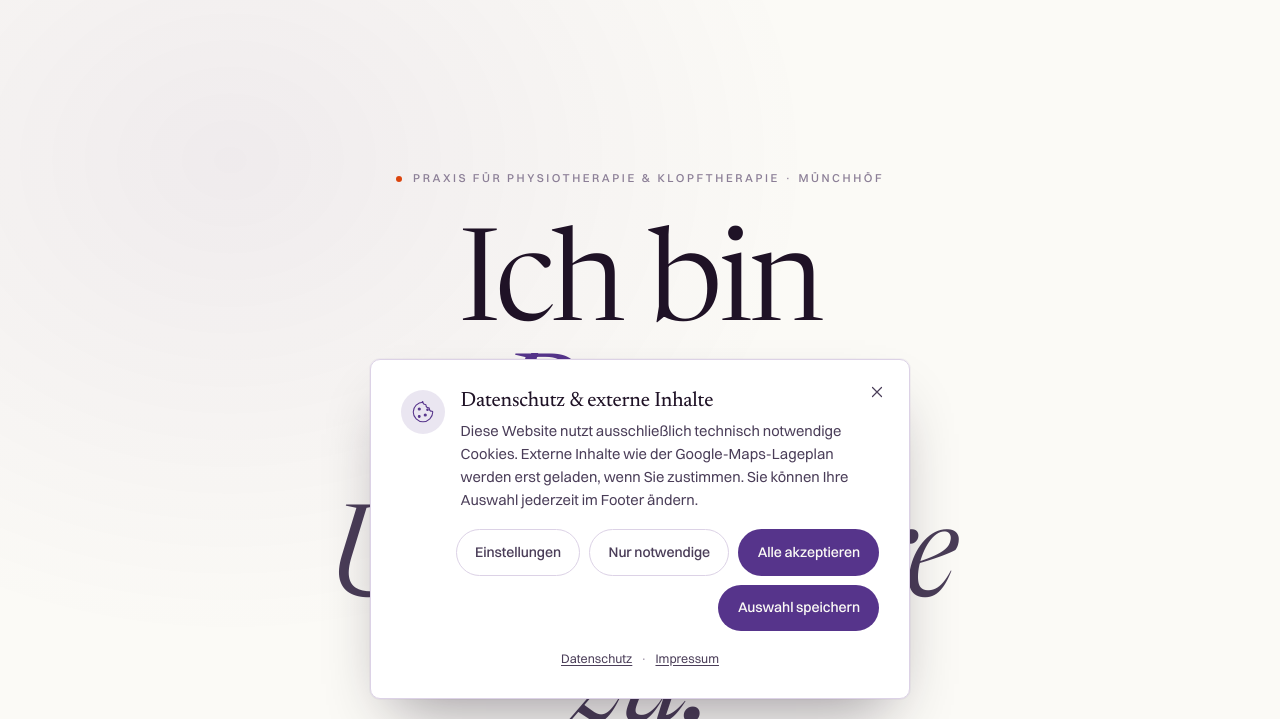
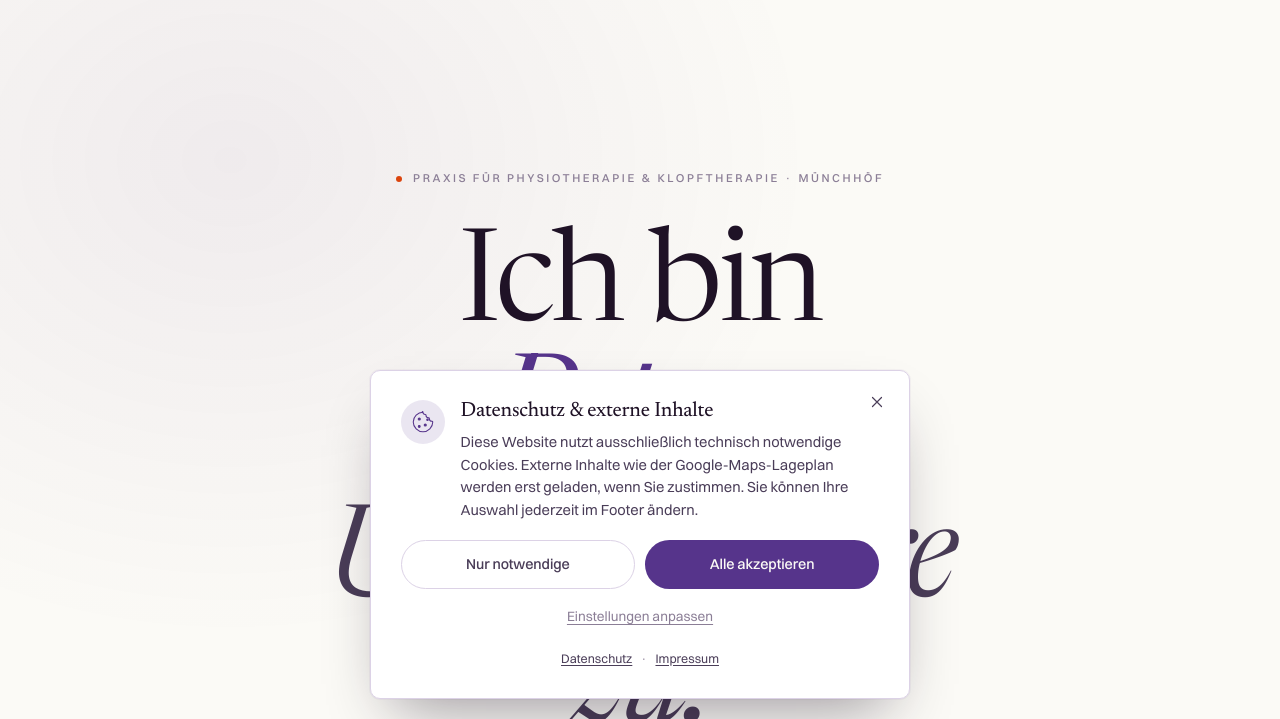
Before and after one commit to Lange-Co-Consulting/praxis-petra-schemmann, a website: page index.html in a window 1280 px wide. Shown: the part 81-800 px from the top of the page. Drawn offline with Linux system fonts and the light colour scheme.

Commit message:
Clean up cookie banner layout
The action area was visually confusing: 3-4 pill buttons wrapping
across rows with mixed primary/ghost styles, and "Auswahl speichern"
was leaking through into the initial view because .consent-btn's
display:inline-flex was overriding the [hidden] attribute.

Fixes:
- Add .consent-btn[hidden] / .consent-link[hidden] -> display:none
  so the JS-driven hidden state actually hides buttons.
- 2-column grid for the actions (Nur notwendige | Alle akzeptieren)
  -- both filling their column equally.
- "Einstellungen" demoted from a fourth pill to a subtle underlined
  text link beneath the grid, which is what it actually is: an
  optional escape hatch into the granular settings view.
- In settings view, hide rejectBtn too -- the user can reject
  External Media via the toggle. Now the grid stays at 2 buttons
  (Alle akzeptieren | Auswahl speichern) instead of wrapping.

```diff
--- a/script.js
+++ b/script.js
@@ -244,9 +244,6 @@ function buildConsentBanner({ openInSettings = false } = {}) {
       </div>
 
       <div class="consent-actions">
-        <button type="button" class="consent-btn consent-btn-ghost" data-action="settings">
-          Einstellungen
-        </button>
         <button type="button" class="consent-btn consent-btn-ghost" data-action="reject">
           Nur notwendige
         </button>
@@ -257,6 +254,8 @@ function buildConsentBanner({ openInSettings = false } = {}) {
           Auswahl speichern
         </button>
       </div>
+
+      <button type="button" class="consent-link" data-action="settings">Einstellungen anpassen</button>
 
       <p class="consent-foot">
         <a href="/datenschutz.html">Datenschutz</a>
@@ -280,7 +279,7 @@ function buildConsentBanner({ openInSettings = false } = {}) {
   const showSettingsView = () => {
     banner.dataset.view = 'settings';
     settingsBtn.hidden = true;
-    rejectBtn.hidden = false;
+    rejectBtn.hidden = true;
     acceptBtn.hidden = false;
     saveBtn.hidden = false;
     if (Consent.load()) closeBtn.hidden = false;
--- a/styles.css
+++ b/styles.css
@@ -2054,11 +2054,10 @@ a.ci-value:hover { color: var(--clay); }
 .toggle.is-locked input { cursor: not-allowed; }
 
 .consent-actions {
-  display: flex;
-  flex-wrap: wrap;
-  gap: 0.55rem;
-  align-items: center;
-  justify-content: flex-end;
+  display: grid;
+  grid-template-columns: 1fr 1fr;
+  gap: 0.6rem;
+  align-items: stretch;
 }
 
 .consent-btn {
@@ -2066,17 +2065,36 @@ a.ci-value:hover { color: var(--clay); }
   align-items: center;
   justify-content: center;
   gap: 0.5rem;
-  padding: 0.72rem 1.15rem;
+  padding: 0.78rem 1.15rem;
   border-radius: 999px;
   font-family: var(--font-body);
   font-weight: 500;
-  font-size: 0.88rem;
+  font-size: 0.9rem;
   border: 1px solid transparent;
   cursor: pointer;
   transition: all .25s var(--ease);
   letter-spacing: -0.005em;
   white-space: nowrap;
 }
+.consent-btn[hidden],
+.consent-link[hidden] { display: none !important; }
+
+.consent-link {
+  align-self: center;
+  background: transparent;
+  border: none;
+  padding: 0.25rem 0.5rem;
+  margin: -0.25rem auto 0;
+  font-family: var(--font-body);
+  font-size: 0.85rem;
+  color: var(--ink-mute);
+  cursor: pointer;
+  text-decoration: underline;
+  text-underline-offset: 3px;
+  text-decoration-thickness: 1px;
+  transition: color .2s var(--ease);
+}
+.consent-link:hover { color: var(--purple); }
 .consent-btn-ghost {
   background: transparent;
   color: var(--ink-soft);
```
